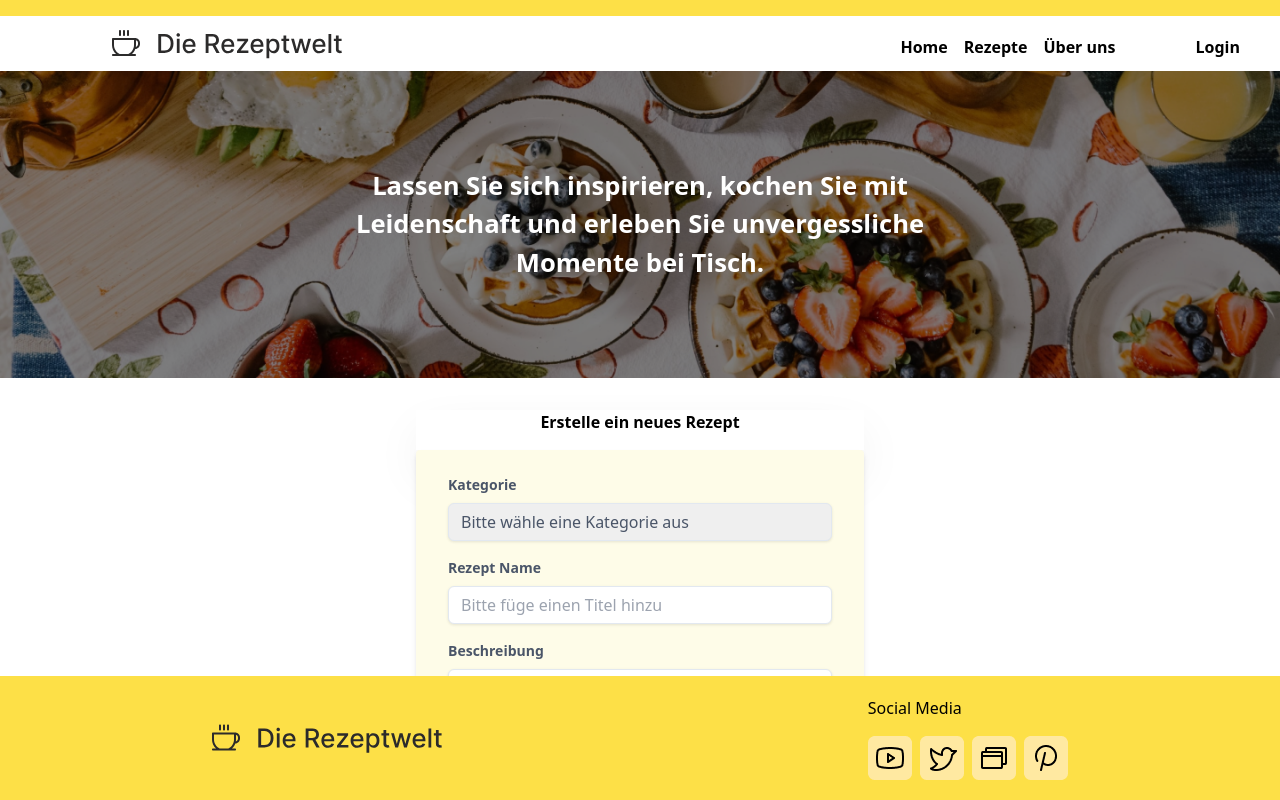
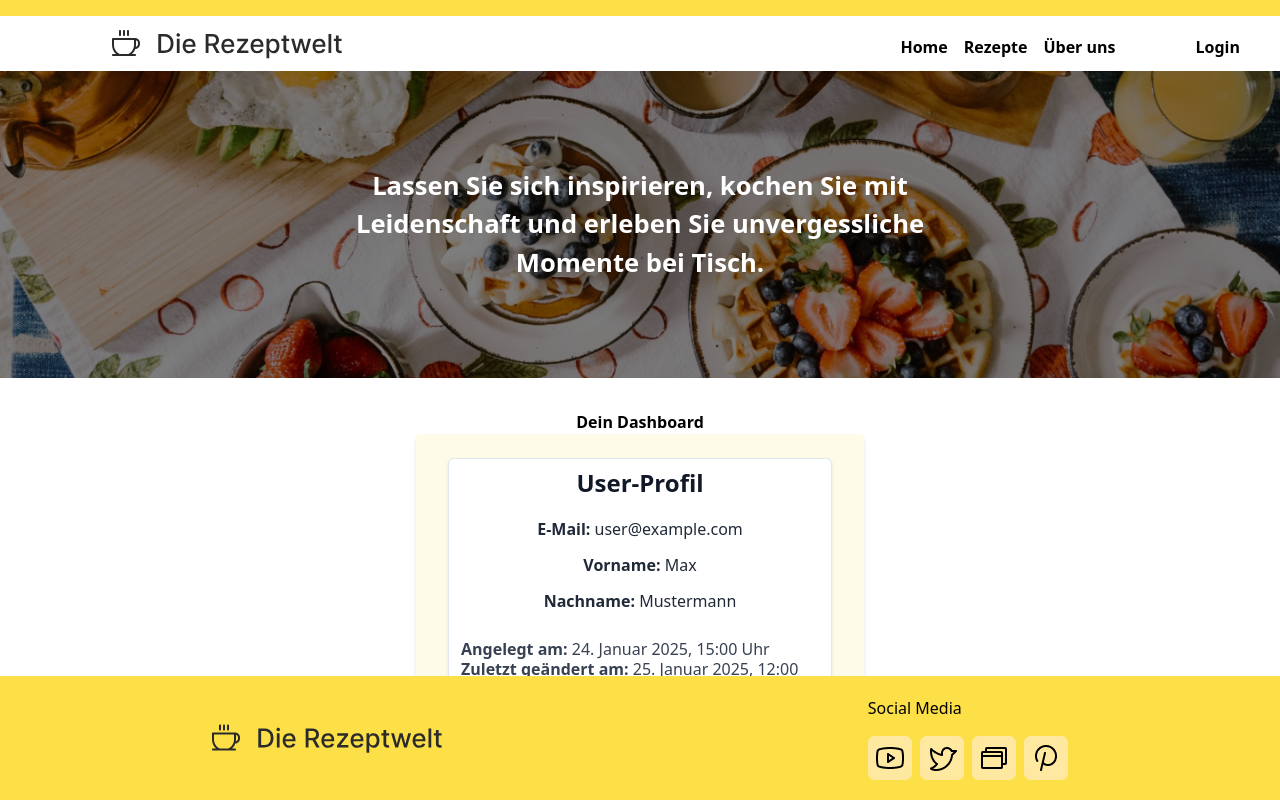
Before and after one commit to sharonVko/Project-Rezeptwelt, a React (Vite) app: page /dashboard in a window 1280 px wide. Shown: the top 800 px of the page. Built offline with nearby package versions, Linux system fonts and the light colour scheme; no server answers.

Commit message:
added userprofile loginfo for dashboard

```diff
--- a/src/components/CreateRecipeForm.tsx
+++ b/src/components/CreateRecipeForm.tsx
@@ -2,7 +2,7 @@
 const CreateRecipeForm = () => {
     return (
         <div className="max-w-md mx-auto mt-8 h-[1200px]">
-        <h3 className="font-semibold text-center pb-4 shadow-2xl">Erstelle ein neues Rezept</h3>
+        <h3 className="font-semibold text-center pb-4">Erstelle ein neues Rezept</h3>
         <form className="bg-yellow-50 shadow-md rounded px-8 pt-6 pb-8 mb-4">
         <div className="mb-4">
 						<label className="lbl-base" htmlFor="category">
--- a/src/pages/Loginpage.tsx
+++ b/src/pages/Loginpage.tsx
@@ -64,7 +64,7 @@ const Loginpage = () => {
                 <div>
                 <input className="border-2 border-yellow-300 rounded-md p-2 mr-4"
                 type="text"
-                placeholder="username"
+                placeholder="Username oder E-mail"
                 name="username"
                 ref={usernameRef} />
                 <input className="border-2 border-yellow-300 rounded-md p-2 mr-4"
--- a/src/pages/UserDashboard.tsx
+++ b/src/pages/UserDashboard.tsx
@@ -2,10 +2,27 @@ import CreateRecipeForm from "../components/CreateRecipeForm";
 
 const UserDashboard = () => {
     return (
+        <div className="text-center max-w-md mx-auto">
+            <h2 className="font-semibold">Dein Dashboard</h2>
+            <section className="loginfo bg-yellow-50 shadow-md rounded px-8 pt-6 pb-8 mb-4">
+                <div className="input-base bg-white flex flex-col gap-3">
+                <h2 className="text-2xl font-bold text-gray-900">User-Profil</h2>
+                    <p className="mt-2 text-gray-800"><strong>E-Mail:</strong> user@example.com</p>
+                    <p className="mt-1 text-gray-800"><strong>Vorname:</strong> Max</p>
+                    <p className="mt-1 text-gray-800"><strong>Nachname:</strong> Mustermann</p>
+                        <div className="mt-4 text-gray-700 text-left">
+                            <p><strong>Angelegt am:</strong> 24. Januar 2025, 15:00 Uhr</p>
+                            <p><strong>Zuletzt geändert am:</strong> 25. Januar 2025, 12:00 Uhr</p>
+                            <p><strong>Zuletzt eingeloggt am:</strong> 25. Januar 2025, 15:20 Uhr</p>
+                        </div>
+                </div>
+            </section>
 
 
 
-     <CreateRecipeForm/>
+
+        <CreateRecipeForm/>
+        </div>
     );
 }
 
```
